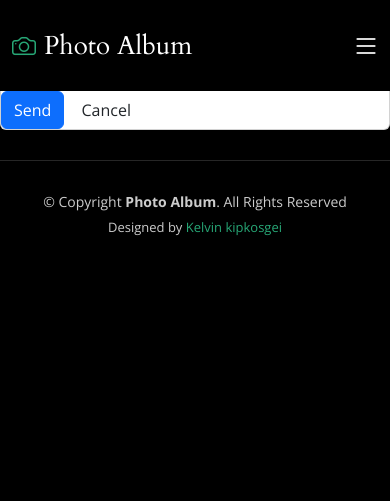
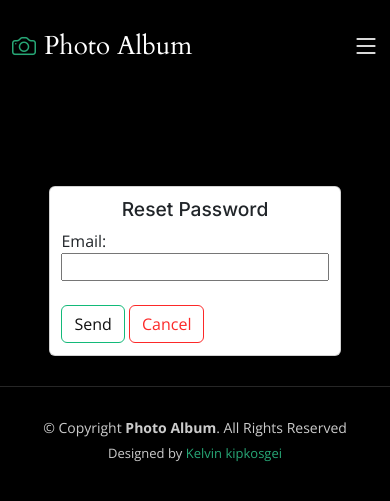
Before and after one commit to Sanga78/photoalbum, a Django app: page /password-reset/ in a window 390 px wide. Shown: the top 501 px of the page. Run offline with Django 4.2, Linux system fonts and the light colour scheme; some libraries are stand-ins or nearby versions.

Commit message:
Update password_reset.html
styles

```diff
--- a/Album/Templates/users/password_reset.html
+++ b/Album/Templates/users/password_reset.html
@@ -1,6 +1,53 @@
 {%extends 'base.html'%}
 
 {%block content%}
+<style>
+	.center{
+       margin-top: 15vh;
+    }
+    form{
+        margin: auto;
+        max-width: 50vw;
+        padding: 5%;
+    }
+    .btn-primary{
+		background-color: inherit;
+        border: 1px solid  #13b979;
+		color: #111;
+    }
+    .btn-primary:hover{
+        background-color: #13b979;
+        font-weight: 500;
+    }
+	.btn-outline{
+		border: 1px solid  #fc2929;
+		color: #fc2929;
+	}
+	.btn-outline:hover{
+		background-color: rgb(230, 27, 27);
+        border: none;
+		color: #fafafa;
+	}
+
+        @media(max-width:991px) {
+			.center{
+    	margin-top: 22vh;
+    	}
+            form{
+                max-width: 95vw;
+                padding: 3%;
+            }
+        }
+		form h2{
+			font-size: 1.2rem;
+		}
+        @media(max-width: 450px) {
+            form{
+                max-width: 75vw;
+                padding: 3%;
+            }
+        }
+</style>
 <div class="center">
 	<form method="post" class="card">
 		{% csrf_token %}
@@ -12,6 +59,7 @@
 	        		<small>{{ field.errors|striptags  }}</small>
 	        	{% endif %}
 		{% endfor %}
+		<br>
 		<div class="form-buttons">
 			<input type="submit" value="Send" class="btn btn-primary">
 			<a href="{%url 'login' %}"  class="btn btn-outline">Cancel</a>
```
